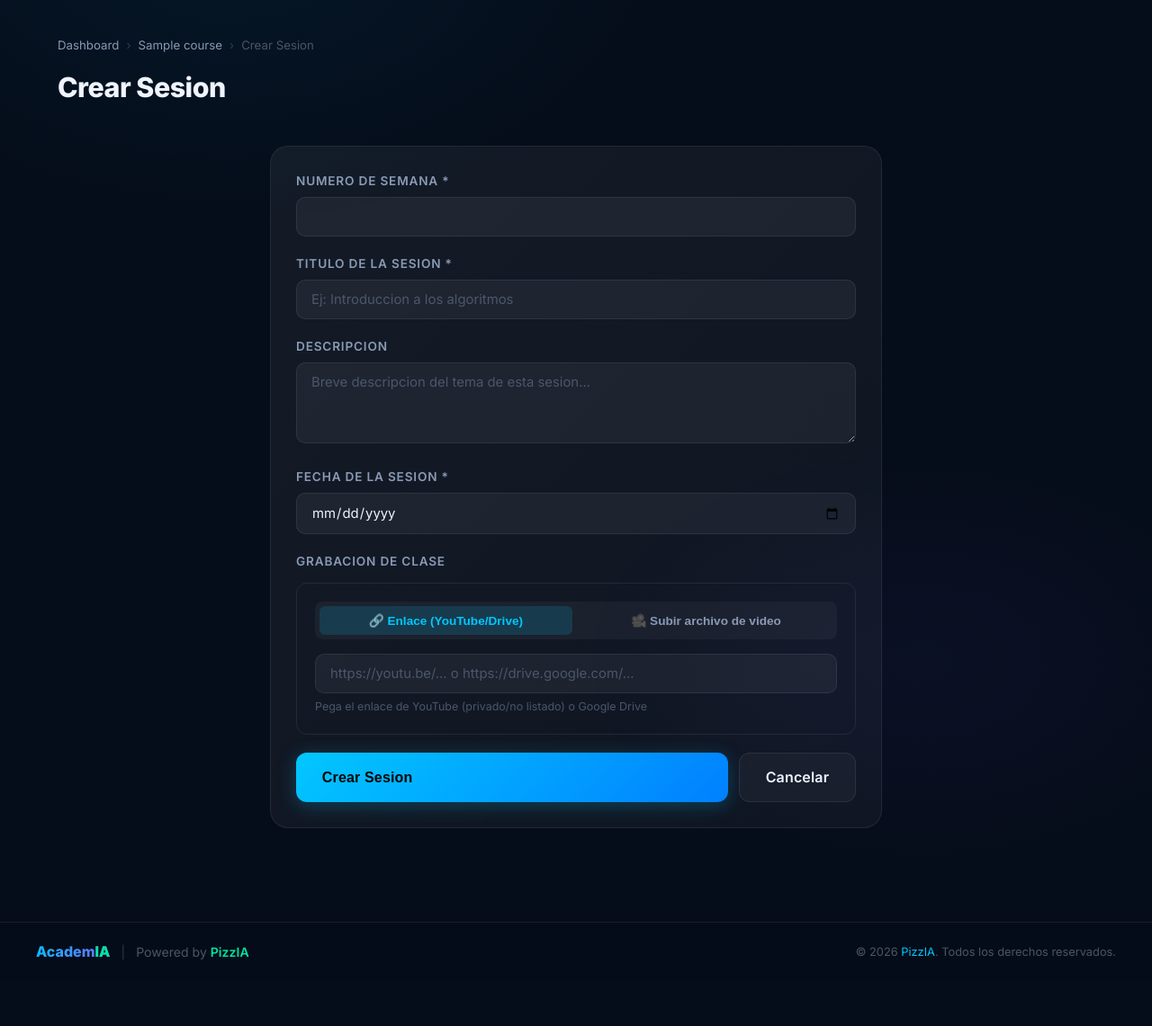
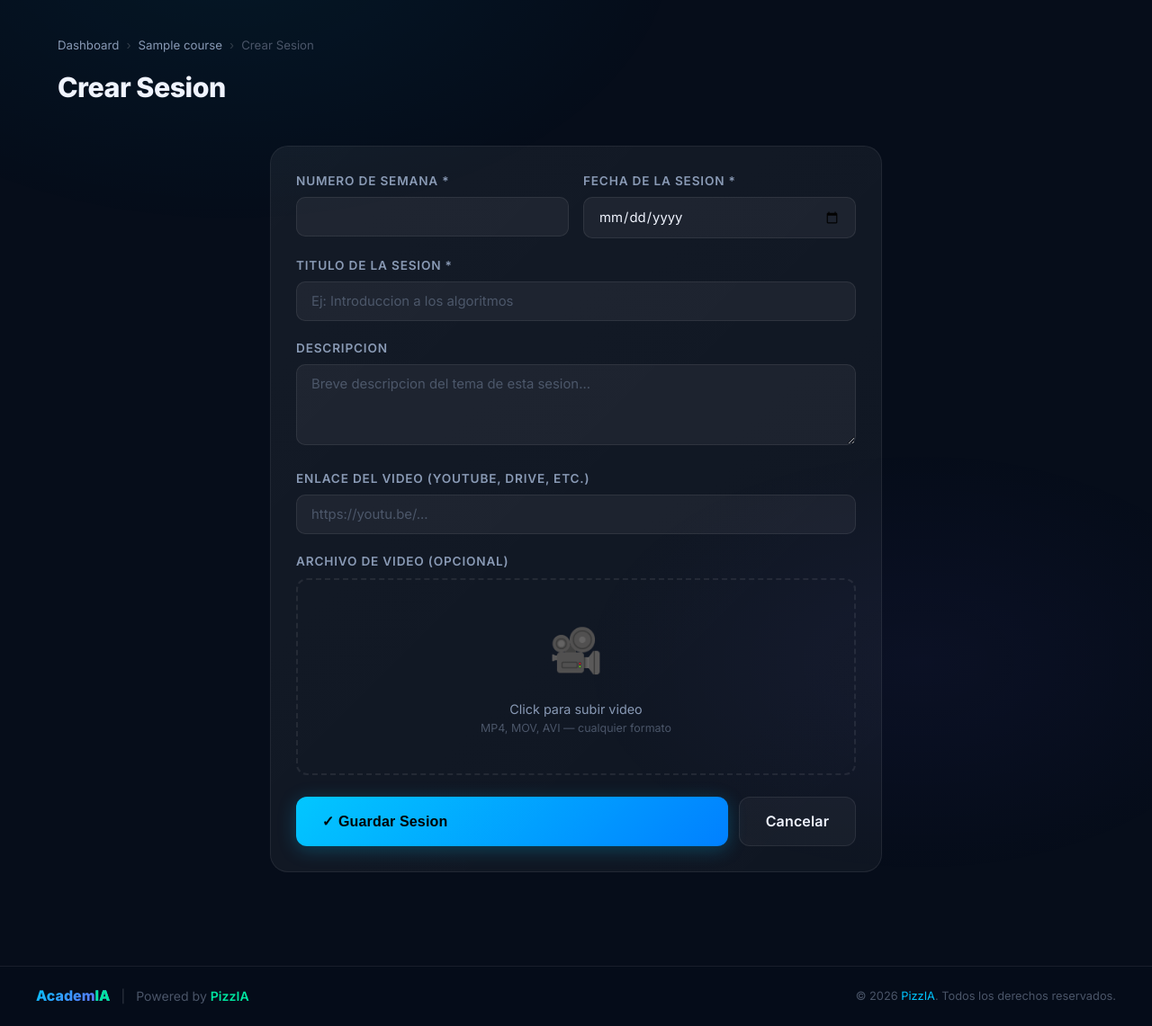
Before and after one commit to pizzIA-dev/academia-pizzia, a Django app: page /courses/1/sessions/create/ in a window 1280 px wide. Shown: the part 64-1205 px from the top of the page at 90% size. Before the commit the page ends 1131 px from the top, so only its background shows below. Run offline with Django 4.2, Linux system fonts and the light colour scheme; a user stored in the database is signed in; tables that the repository leaves empty hold one stand-in row (values such as "Sample post").

Commit message:
fix: date preload in session edit, auto filename+type detection, allow any file type

```diff
--- a/courses/forms.py
+++ b/courses/forms.py
@@ -1,20 +1,22 @@
 import os
 from django import forms
-from django.conf import settings
 from .models import Course, Session, SessionMaterial, Activity, Submission
 
-ALLOWED_EXTENSIONS = getattr(settings, 'ALLOWED_FILE_EXTENSIONS',
-    ['.ppt', '.pptx', '.xls', '.xlsx', '.doc', '.docx', '.pdf', '.txt', '.zip'])
+# Auto-detect file type from extension
+EXT_TO_TYPE = {
+    '.ppt': 'ppt', '.pptx': 'ppt',
+    '.xls': 'excel', '.xlsx': 'excel',
+    '.doc': 'word', '.docx': 'word',
+    '.pdf': 'pdf',
+    '.mp4': 'video', '.mov': 'video', '.avi': 'video', '.mkv': 'video',
+    '.zip': 'other', '.rar': 'other',
+    '.txt': 'other', '.csv': 'other',
+    '.png': 'other', '.jpg': 'other', '.jpeg': 'other',
+}
 
-
-def validate_file_extension(file):
-    if file:
-        ext = os.path.splitext(file.name)[1].lower()
-        if ext not in ALLOWED_EXTENSIONS:
-            raise forms.ValidationError(
-                f'Tipo de archivo no permitido: {ext}. '
-                f'Permitidos: {", ".join(ALLOWED_EXTENSIONS)}'
-            )
+def detect_file_type(filename):
+    ext = os.path.splitext(filename)[1].lower()
+    return EXT_TO_TYPE.get(ext, 'other')
 
 
 class CourseForm(forms.ModelForm):
@@ -37,6 +39,21 @@ class CourseForm(forms.ModelForm):
         }
 
 
+class JoinCourseForm(forms.Form):
+    code = forms.CharField(
+        max_length=8,
+        label='Codigo del curso',
+        widget=forms.TextInput(attrs={
+            'placeholder': 'Ej: ABC12345',
+            'class': 'code-input',
+            'style': 'text-transform: uppercase; letter-spacing: 4px; font-size: 1.4rem;'
+        })
+    )
+
+    def clean_code(self):
+        return self.cleaned_data['code'].strip().upper()
+
+
 class SessionForm(forms.ModelForm):
     class Meta:
         model = Session
@@ -49,7 +66,8 @@ class SessionForm(forms.ModelForm):
 
 
 class MaterialUploadForm(forms.ModelForm):
-    file = forms.FileField(validators=[validate_file_extension])
+    # No extension validation — any file allowed
+    file = forms.FileField()
 
     class Meta:
         model = SessionMaterial
@@ -57,6 +75,8 @@ class MaterialUploadForm(forms.ModelForm):
 
 
 class ActivityForm(forms.ModelForm):
+    instruction_file = forms.FileField(required=False)
+
     class Meta:
         model = Activity
         fields = ('title', 'instructions', 'instruction_file', 'due_date',
--- a/templates/courses/activity_form.html
+++ b/templates/courses/activity_form.html
@@ -45,7 +45,7 @@
           </div>
           <p style="font-size:0.8rem; color:var(--text-muted);">Sube un nuevo archivo para reemplazar el actual.</p>
         {% endif %}
-        <input type="file" name="instruction_file" class="form-control"
+        <input type="file" name="instruction_file" onchange="showInstrFilename(this)" class="form-control"
           accept=".ppt,.pptx,.xls,.xlsx,.doc,.docx,.pdf">
       </div>
 
--- a/templates/courses/session_form.html
+++ b/templates/courses/session_form.html
@@ -9,9 +9,9 @@
       <span class="breadcrumb-sep">&#8250;</span>
       <a href="{% url 'course_detail' course.pk %}">{{ course.title }}</a>
       <span class="breadcrumb-sep">&#8250;</span>
-      <span>{{ action }} Sesion</span>
+      <span>{{ action|default:"Crear" }} Sesion</span>
     </div>
-    <h1 class="page-title">{{ action }} Sesion</h1>
+    <h1 class="page-title">{{ action|default:"Crear" }} Sesion</h1>
   </div>
 </div>
 
@@ -20,10 +20,17 @@
     <form method="POST" enctype="multipart/form-data">
       {% csrf_token %}
 
-      <div class="form-group">
-        <label class="form-label">Numero de semana *</label>
-        <input type="number" name="week_number" class="form-control"
-          value="{{ form.week_number.value|default:'' }}" min="1" required>
+      <div style="display:grid; grid-template-columns:1fr 1fr; gap:1rem;">
+        <div class="form-group">
+          <label class="form-label">Numero de semana *</label>
+          <input type="number" name="week_number" class="form-control"
+            value="{{ form.week_number.value|default:'' }}" min="1" required>
+        </div>
+        <div class="form-group">
+          <label class="form-label">Fecha de la sesion *</label>
+          <input type="date" name="date" class="form-control"
+            value="{{ form.date.value|date:'Y-m-d' }}" required>
+        </div>
       </div>
 
       <div class="form-group">
@@ -40,57 +47,38 @@
       </div>
 
       <div class="form-group">
-        <label class="form-label">Fecha de la sesion *</label>
-        <input type="date" name="date" class="form-control"
-          value="{{ form.date.value|default:'' }}" required>
+        <label class="form-label">Enlace del video (YouTube, Drive, etc.)</label>
+        <input type="url" name="video_link" class="form-control"
+          value="{{ form.video_link.value|default:'' }}"
+          placeholder="https://youtu.be/...">
       </div>
 
-      <!-- Video Section -->
       <div class="form-group">
-        <label class="form-label">Grabacion de clase</label>
-        <div class="video-upload-section">
-          <div class="video-tabs">
-            <button type="button" class="video-tab active" onclick="switchTab('link')">
-              &#128279; Enlace (YouTube/Drive)
-            </button>
-            <button type="button" class="video-tab" onclick="switchTab('file')">
-              &#127909; Subir archivo de video
-            </button>
+        <label class="form-label">Archivo de video (opcional)</label>
+        {% if form.instance.video_file %}
+          <div style="font-size:0.82rem; color:var(--accent); margin-bottom:0.4rem;">
+            Archivo actual: {{ form.instance.video_file.name|cut:"academIA/" }}
           </div>
-
-          <div id="tab-link" class="video-tab-content active">
-            <input type="url" name="video_link" class="form-control"
-              value="{{ form.video_link.value|default:'' }}"
-              placeholder="https://youtu.be/... o https://drive.google.com/...">
-            <p class="form-hint">Pega el enlace de YouTube (privado/no listado) o Google Drive</p>
-          </div>
-
-          <div id="tab-file" class="video-tab-content">
-            <div class="upload-area" onclick="document.getElementById('id_video_file').click()" id="video-drop-area">
-              <div class="upload-icon">&#127909;</div>
-              <p style="color:var(--text-secondary); font-size:0.9rem;">Click para seleccionar video</p>
-              <p style="font-size:0.78rem; color:var(--text-muted); margin-top:0.4rem;">
-                MP4, MOV, AVI, MKV · Hasta 500MB
-              </p>
-            </div>
-            <input type="file" name="video_file" id="id_video_file" style="display:none;"
-              accept=".mp4,.mov,.avi,.mkv,.webm">
-            <div id="video-file-name" style="margin-top:0.5rem; font-size:0.85rem; color:var(--accent);"></div>
-            <div class="upload-progress" id="upload-progress">
-              <div class="upload-progress-bar" id="upload-progress-bar"></div>
-            </div>
-            <p class="form-hint" style="margin-top:0.5rem;">
-              Los videos se almacenan en Cloudinary. Para grabaciones largas (>500MB) usa el enlace de Google Drive.
-            </p>
-          </div>
+        {% endif %}
+        <div class="upload-area" onclick="document.getElementById('id_video_file').click()">
+          <div class="upload-icon">&#127909;</div>
+          <p style="color:var(--text-secondary); font-size:0.9rem;">Click para subir video</p>
+          <p style="font-size:0.78rem; color:var(--text-muted);">MP4, MOV, AVI — cualquier formato</p>
         </div>
+        <input type="file" name="video_file" id="id_video_file" style="display:none;"
+          onchange="showFilename(this, 'video-fname')">
+        <div id="video-fname" style="margin-top:0.4rem; font-size:0.85rem; color:var(--accent);"></div>
       </div>
 
-      <div style="display:flex; gap:0.75rem; margin-top:1rem;">
+      <div style="display:flex; gap:0.75rem; margin-top:1.5rem;">
         <button type="submit" id="btn-save-session" class="btn btn-primary btn-lg" style="flex:1;">
-          {{ action }} Sesion
+          &#10003; Guardar Sesion
         </button>
-        <a href="{% url 'course_detail' course.pk %}" class="btn btn-secondary btn-lg">Cancelar</a>
+        {% if session %}
+          <a href="{% url 'session_detail' session.pk %}" class="btn btn-secondary btn-lg">Cancelar</a>
+        {% else %}
+          <a href="{% url 'course_detail' course.pk %}" class="btn btn-secondary btn-lg">Cancelar</a>
+        {% endif %}
       </div>
     </form>
   </div>
@@ -99,37 +87,11 @@
 
 {% block extra_js %}
 <script>
-function switchTab(tab) {
-  document.querySelectorAll('.video-tab').forEach(t => t.classList.remove('active'));
-  document.querySelectorAll('.video-tab-content').forEach(t => t.classList.remove('active'));
-  document.getElementById('tab-' + tab).classList.add('active');
-  event.currentTarget.classList.add('active');
+function showFilename(input, targetId) {
+  const name = input.files[0]?.name;
+  if (name) {
+    document.getElementById(targetId).textContent = 'Archivo seleccionado: ' + name;
+  }
 }
-
-document.getElementById('id_video_file')?.addEventListener('change', function() {
-  const file = this.files[0];
-  if (file) {
-    const mb = (file.size / 1024 / 1024).toFixed(1);
-    document.getElementById('video-file-name').textContent = file.name + ' (' + mb + ' MB)';
-    if (file.size > 500 * 1024 * 1024) {
-      document.getElementById('video-file-name').style.color = 'var(--danger)';
-      document.getElementById('video-file-name').textContent += ' - DEMASIADO GRANDE, usa enlace de Drive';
-    }
-  }
-});
-
-// Show progress on form submit
-document.querySelector('form').addEventListener('submit', function() {
-  const videoFile = document.getElementById('id_video_file');
-  if (videoFile && videoFile.files.length > 0) {
-    document.getElementById('upload-progress').style.display = 'block';
-    let progress = 0;
-    const interval = setInterval(() => {
-      progress = Math.min(progress + Math.random() * 15, 90);
-      document.getElementById('upload-progress-bar').style.width = progress + '%';
-      if (progress >= 90) clearInterval(interval);
-    }, 500);
-  }
-});
 </script>
 {% endblock %}
```
Also changed, not shown: templates/courses/material_form.html (+88 -40 lines).
